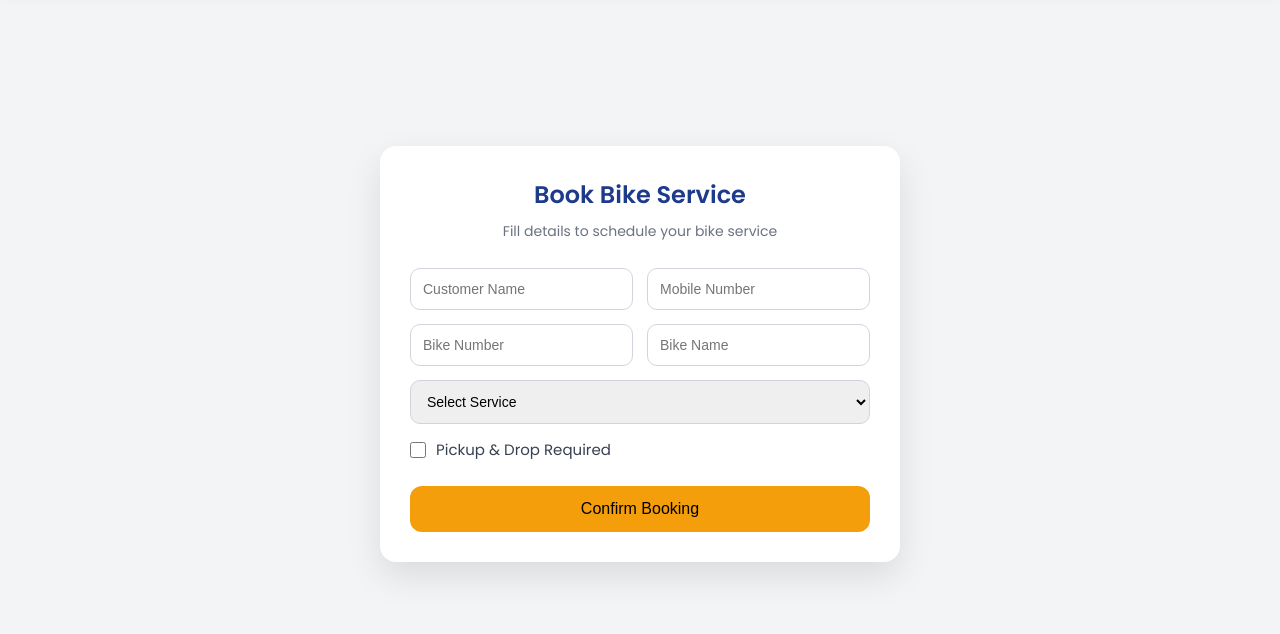
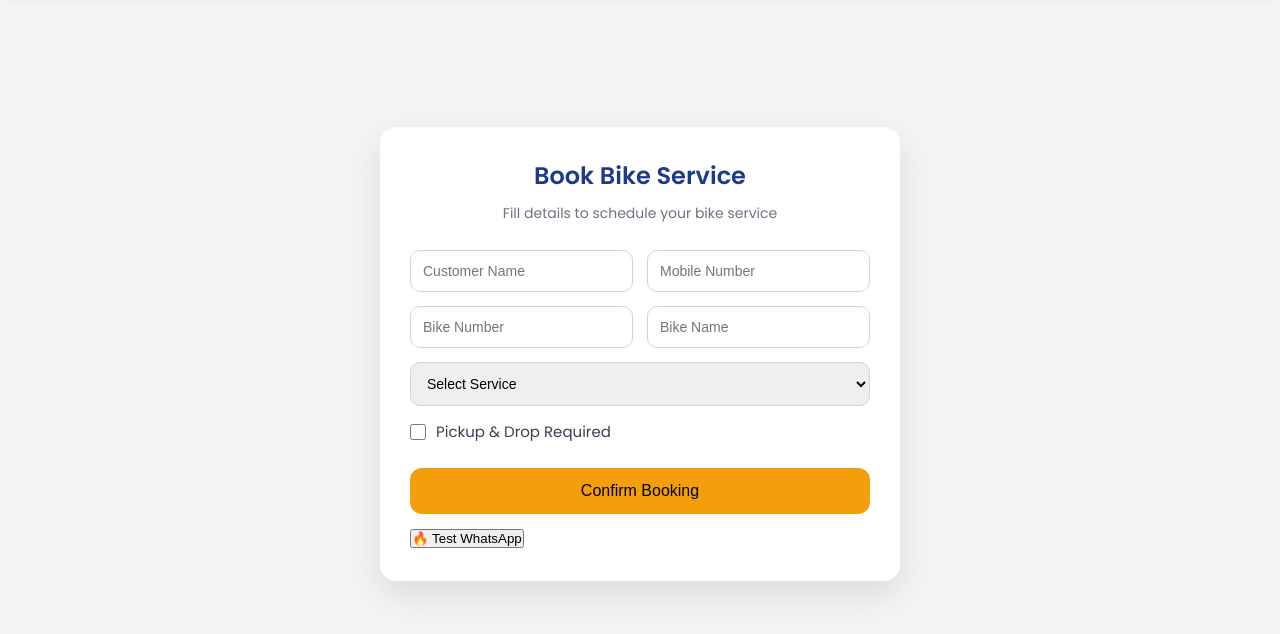
Before and after one commit to ghmaaz/national-auto-garage-frontend, a plain HTML site: page booking.html in a window 1280 px wide. Shown: the part 66-700 px from the top of the page. Drawn offline with Linux system fonts and the light colour scheme; sample sign-in values are in the browser's storage.

Commit message:
Update booking.html

```diff
--- a/booking.html
+++ b/booking.html
@@ -163,9 +163,20 @@
     <button class="confirm-btn" onclick="submitBooking()">
       Confirm Booking
     </button>
+<button onclick="testWhatsApp()" style="margin-top:15px;">
+  🔥 Test WhatsApp
+</button>
 
   </div>
 </div>
+<script>
+function testWhatsApp() {
+  window.open(
+    "https://wa.me/918160991036?text=Hello%20Test%20Message",
+    "_blank"
+  );
+}
+</script>
 
 <script src="js/auth.js"></script>
 <script src="js/booking.js"></script>
```
